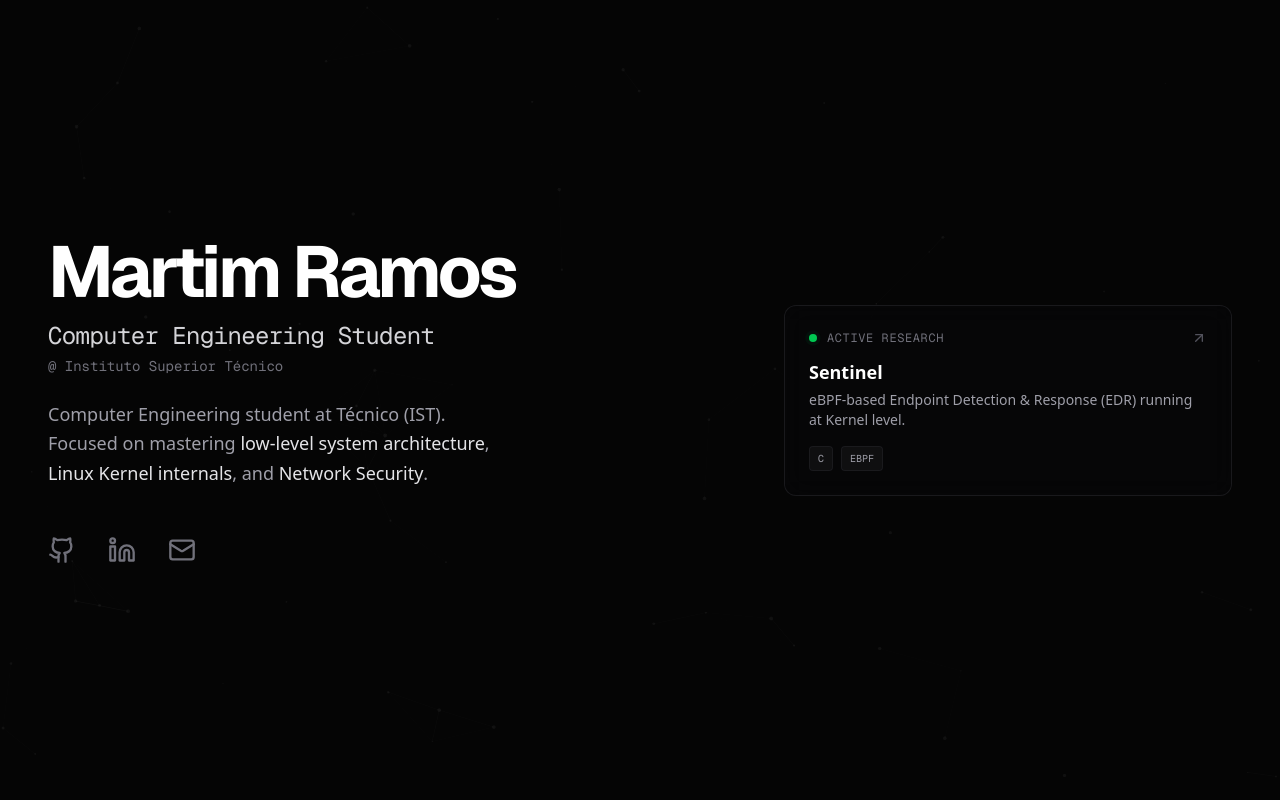
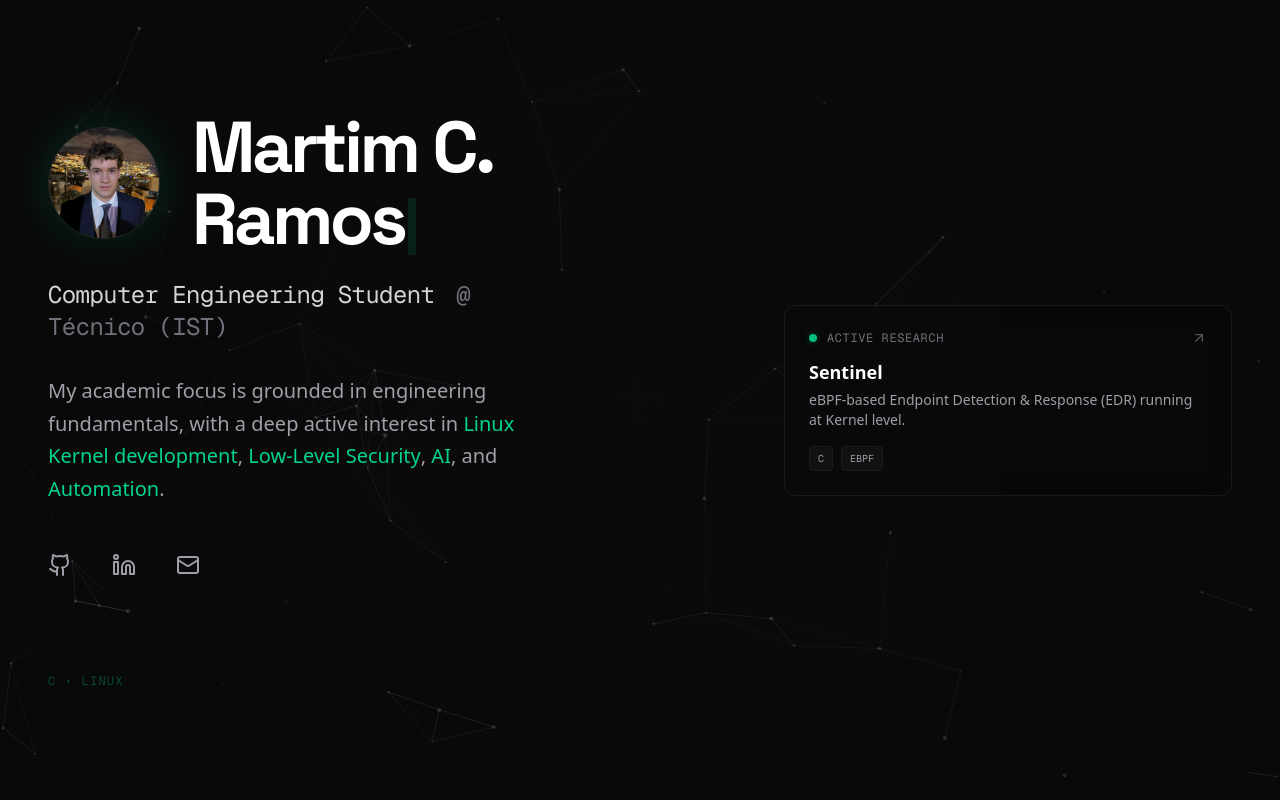
Before and after one commit to ramos-99/martimcr-portfolio, a Next.js app: page / in a window 1280 px wide. Built offline with nearby package versions, Linux system fonts and the light colour scheme.

Commit message:
feat(ui): apply visual overhaul and branding updates
- Switch typography to Space Grotesk for headings
- Implement Emerald Green accent color scheme
- Refine background with noise texture and gradients
- Update bio and content structure

```diff
--- a/app/globals.css
+++ b/app/globals.css
@@ -1,21 +1,30 @@
 @import "tailwindcss";
 
 @theme inline {
-  --color-background: #050505;
-  --color-foreground: #e5e5e5;
+  --color-background: #0a0a0a;
+  /* Neutral 950ish */
+  --color-foreground: #ededed;
   --font-sans: var(--font-geist-sans);
   --font-mono: var(--font-geist-mono);
+  --font-space: var(--font-space);
+
+  /* Carbon fiber pattern explanation: a dark radial gradient + a repeating diagonal mesh */
+  --image-carbon: radial-gradient(circle at center, transparent 0%, #000 100%), repeating-linear-gradient(45deg, rgba(255, 255, 255, 0.03) 0px, rgba(255, 255, 255, 0.03) 1px, transparent 1px, transparent 4px), repeating-linear-gradient(-45deg, rgba(255, 255, 255, 0.03) 0px, rgba(255, 255, 255, 0.03) 1px, transparent 1px, transparent 4px);
 }
 
 body {
-  background: var(--color-background);
+  background-color: var(--color-background);
   color: var(--color-foreground);
   font-family: var(--font-sans);
-  /* Default to Sans for professionalism */
   overflow: hidden;
 }
 
-/* Custom utilities if needed */
+/* Carbon texture utility */
+.bg-carbon {
+  background-image: var(--image-carbon);
+  background-size: 100% 100%, 12px 12px, 12px 12px;
+}
+
 .tag-pill {
   @apply px-3 py-1 rounded-full border border-zinc-800 text-xs text-zinc-400 font-mono tracking-wide transition-colors hover:border-zinc-700 hover:text-zinc-300;
 }
--- a/app/layout.tsx
+++ b/app/layout.tsx
@@ -1,5 +1,5 @@
 import type { Metadata } from "next";
-import { Geist, Geist_Mono } from "next/font/google";
+import { Geist, Geist_Mono, Space_Grotesk } from "next/font/google";
 import "./globals.css";
 
 const geistSans = Geist({
@@ -12,9 +12,17 @@ const geistMono = Geist_Mono({
   subsets: ["latin"],
 });
 
+const spaceGrotesk = Space_Grotesk({
+  variable: "--font-space",
+  subsets: ["latin"],
+});
+
 export const metadata: Metadata = {
   title: "Martim CR | Kernel & Security Engineer",
   description: "Kernel, Security, eBPF.",
+  icons: {
+    icon: "/icon.svg",
+  },
 };
 
 export default function RootLayout({
@@ -25,7 +33,7 @@ export default function RootLayout({
   return (
     <html lang="en">
       <body
-        className={`${geistSans.variable} ${geistMono.variable} antialiased bg-background text-foreground overflow-hidden font-sans`}
+        className={`${geistSans.variable} ${geistMono.variable} ${spaceGrotesk.variable} antialiased bg-background text-foreground overflow-hidden font-sans`}
       >
         {children}
       </body>
--- a/app/page.tsx
+++ b/app/page.tsx
@@ -3,10 +3,31 @@
 import KernelVisualizer from "@/components/KernelVisualizer";
 import { Github, Linkedin, Mail, ArrowUpRight } from "lucide-react";
 import { motion } from "framer-motion";
+import Image from "next/image";
+import { useEffect, useState } from "react";
 
 export default function Home() {
+  const [typedName, setTypedName] = useState("");
+  const name = "Martim C. Ramos";
+
+  useEffect(() => {
+    let index = 0;
+    const interval = setInterval(() => {
+      setTypedName((prev) => name.slice(0, index + 1));
+      index++;
+      if (index === name.length) clearInterval(interval);
+    }, 200); // Typing speed
+    return () => clearInterval(interval);
+  }, []);
+
   return (
-    <div className="relative flex min-h-screen w-screen flex-col overflow-hidden bg-[#050505] selection:bg-zinc-800 selection:text-white">
+    <div className="relative flex min-h-screen w-screen flex-col overflow-hidden bg-neutral-950 selection:bg-emerald-900/30 selection:text-emerald-200">
+      {/* Carbon Texture Overlay */}
+      <div className="absolute inset-0 z-0 opacity-20 pointer-events-none bg-carbon mix-blend-overlay"></div>
+
+      {/* Radial Gradient for Depth */}
+      <div className="absolute inset-0 z-0 bg-[radial-gradient(ellipse_at_top_left,_var(--tw-gradient-stops))] from-emerald-900/30 via-neutral-950/0 to-neutral-950/80 pointer-events-none"></div>
+
       {/* Background Visualizer */}
       <KernelVisualizer />
 
@@ -14,59 +35,88 @@ export default function Home() {
       <div className="relative z-10 flex h-full flex-grow flex-col lg:flex-row max-w-7xl mx-auto w-full px-6 lg:px-12 py-12 lg:py-0 pointer-events-none">
 
         {/* Left Column (Identity) - 40% on Desktop - MAIN FOCUS */}
-        <div className="flex flex-col justify-center lg:w-[40%] lg:h-screen space-y-8 pt-12 lg:pt-0 pointer-events-auto">
+        <div className="flex flex-col justify-center lg:w-[40%] lg:h-screen space-y-8 pt-12 lg:pt-0 pointer-events-auto relative">
           <motion.div
             initial={{ opacity: 0, y: 20 }}
             animate={{ opacity: 1, y: 0 }}
             transition={{ duration: 0.8, ease: "easeOut" }}
-            className="space-y-6"
+            className="space-y-8"
           >
-            <div className="space-y-3">
-              <h1 className="text-5xl sm:text-7xl font-bold tracking-tighter text-white font-sans">
-                Martim Ramos
-              </h1>
-              <div className="flex flex-col gap-1">
-                <h2 className="text-xl sm:text-2xl text-zinc-300 font-mono tracking-tight">
-                  Computer Engineering Student
-                </h2>
-                <span className="text-zinc-500 font-mono text-sm">
-                  @ Instituto Superior Técnico
-                </span>
+            {/* Identity Group */}
+            <div className="space-y-6">
+
+              {/* Avatar + Typewriter Name Row */}
+              <div className="flex items-center gap-8">
+                {/* Avatar (Bigger with Emerald Glow) */}
+                <div className="relative h-28 w-28 shrink-0">
+                  <div className="absolute inset-0 rounded-full bg-emerald-500/20 blur-xl"></div>
+                  <div className="relative h-full w-full overflow-hidden rounded-full border border-zinc-800 shadow-2xl">
+                    <Image
+                      src="/avatar.jpg"
+                      alt="Martim C. Ramos"
+                      fill
+                      className="object-cover"
+                      priority
+                    />
+                  </div>
+                </div>
+
+                {/* Typewriter Name (Bigger) */}
+                <h1 className="text-5xl sm:text-7xl font-bold tracking-tighter text-white font-[family-name:var(--font-space)] min-h-[1.1em]">
+                  {typedName}
+                  <motion.span
+                    animate={{ opacity: [0, 1, 0] }}
+                    transition={{ repeat: Infinity, duration: 0.8 }}
+                    className="ml-1 text-emerald-500 inline-block w-2 bg-emerald-500 h-[0.8em] align-middle"
+                  />
+                </h1>
               </div>
+
+              {/* Subtitle (Inline) */}
+              <h2 className="text-xl sm:text-2xl text-zinc-300 font-mono tracking-tight">
+                Computer Engineering Student <span className="text-zinc-500 ml-2">@ Técnico (IST)</span>
+              </h2>
             </div>
 
-            <p className="text-zinc-400 max-w-md text-lg leading-relaxed font-light">
-              Computer Engineering student at Técnico (IST). Focused on mastering <span className="text-zinc-200 font-medium">low-level system architecture</span>, <span className="text-zinc-200 font-medium">Linux Kernel internals</span>, and <span className="text-zinc-200 font-medium">Network Security</span>.
+            {/* Refined Bio - Professional with Emerald Accents */}
+            <p className="text-zinc-400 max-w-lg text-xl leading-relaxed font-light">
+              My academic focus is grounded in engineering fundamentals, with a deep active interest in <span className="text-emerald-400 font-medium">Linux Kernel development</span>, <span className="text-emerald-400 font-medium">Low-Level Security</span>, <span className="text-emerald-400 font-medium">AI</span>, and <span className="text-emerald-400 font-medium">Automation</span>.
             </p>
 
-            {/* Direct Access Links - Scaled Up */}
-            <div className="flex items-center gap-8 pt-6">
+            {/* Social Icons - Clean Row with Emerald Hover */}
+            <div className="flex items-center gap-10 pt-4">
               <a
-                href="https://github.com/martimcr"
+                href="https://github.com/ramos-99"
                 target="_blank"
                 rel="noopener noreferrer"
-                className="text-zinc-500 hover:text-white transition-all hover:scale-110"
+                className="text-zinc-400 hover:text-emerald-400 transition-all hover:scale-110"
                 aria-label="GitHub"
               >
-                <Github size={28} />
+                <Github size={24} />
               </a>
               <a
                 href="https://linkedin.com"
                 target="_blank"
                 rel="noopener noreferrer"
-                className="text-zinc-500 hover:text-white transition-all hover:scale-110"
+                className="text-zinc-400 hover:text-emerald-400 transition-all hover:scale-110"
                 aria-label="LinkedIn"
               >
-                <Linkedin size={28} />
+                <Linkedin size={24} />
               </a>
               <a
-                href="mailto:hello@martimcr.com"
-                className="text-zinc-500 hover:text-white transition-all hover:scale-110"
+                href="mailto:martimcr@gmail.com"
+                className="text-zinc-400 hover:text-emerald-400 transition-all hover:scale-110"
                 aria-label="Email"
               >
-                <Mail size={28} />
+                <Mail size={24} />
               </a>
             </div>
+
+            {/* Tech Stack Marquee - Static Bottom with Emerald Tint */}
+            <div className="pt-8 lg:pt-16 opacity-60 text-xs font-mono text-emerald-500/60 tracking-widest uppercase">
+              C • Linux
+            </div>
+
           </motion.div>
         </div>
 
@@ -80,26 +130,26 @@ export default function Home() {
             transition={{ duration: 0.8, delay: 0.2, ease: "easeOut" }}
             className="pointer-events-auto w-full max-w-md"
           >
-            <div className="group relative overflow-hidden rounded-xl border border-zinc-800/60 bg-zinc-950/40 p-6 backdrop-blur-md transition-all hover:border-zinc-700/80 hover:bg-zinc-900/60 cursor-pointer">
+            <div className="group relative overflow-hidden rounded-xl border border-zinc-800/60 bg-zinc-950/40 p-6 backdrop-blur-md transition-all hover:border-emerald-500/30 hover:bg-zinc-900/60 cursor-pointer">
               <div className="flex items-center justify-between mb-3">
                 <div className="flex items-center gap-2.5">
                   <span className="relative flex h-2 w-2">
-                    <span className="animate-ping absolute inline-flex h-full w-full rounded-full bg-green-400 opacity-75"></span>
-                    <span className="relative inline-flex rounded-full h-2 w-2 bg-green-500"></span>
+                    <span className="animate-ping absolute inline-flex h-full w-full rounded-full bg-emerald-400 opacity-75"></span>
+                    <span className="relative inline-flex rounded-full h-2 w-2 bg-emerald-500"></span>
                   </span>
-                  <span className="text-xs font-mono text-zinc-500 uppercase tracking-wider">Active Research</span>
+                  <span className="text-xs font-mono text-zinc-500 uppercase tracking-wider group-hover:text-emerald-400/80 transition-colors">Active Research</span>
                 </div>
-                <ArrowUpRight size={16} className="text-zinc-600 group-hover:text-white transition-colors" />
+                <ArrowUpRight size={16} className="text-zinc-600 group-hover:text-emerald-400 transition-colors" />
               </div>
 
-              <h3 className="text-lg font-bold text-white mb-1">Sentinel</h3>
+              <h3 className="text-lg font-bold text-white mb-1 group-hover:text-emerald-100 transition-colors">Sentinel</h3>
               <p className="text-sm text-zinc-400 mb-4 line-clamp-2">
                 eBPF-based Endpoint Detection & Response (EDR) running at Kernel level.
               </p>
 
               <div className="flex gap-2">
-                <span className="text-[10px] uppercase font-mono px-2 py-1 rounded bg-zinc-800/30 text-zinc-400 border border-zinc-800/50">C</span>
-                <span className="text-[10px] uppercase font-mono px-2 py-1 rounded bg-zinc-800/30 text-zinc-400 border border-zinc-800/50">eBPF</span>
+                <span className="text-[10px] uppercase font-mono px-2 py-1 rounded bg-zinc-800/30 text-zinc-400 border border-zinc-800/50 group-hover:border-emerald-500/20 group-hover:bg-emerald-500/10 group-hover:text-emerald-300 transition-all">C</span>
+                <span className="text-[10px] uppercase font-mono px-2 py-1 rounded bg-zinc-800/30 text-zinc-400 border border-zinc-800/50 group-hover:border-emerald-500/20 group-hover:bg-emerald-500/10 group-hover:text-emerald-300 transition-all">eBPF</span>
               </div>
             </div>
           </motion.div>
--- a/components/KernelVisualizer.tsx
+++ b/components/KernelVisualizer.tsx
@@ -25,7 +25,7 @@ export default function KernelVisualizer() {
 
         // Configuration
         const color = "229, 229, 229"; // #E5E5E5 in RGB
-        const baseOpacity = 0.05;
+        const baseOpacity = 0.15; // Increased from 0.05
 
         class Particle {
             x: number;
@@ -89,7 +89,7 @@ export default function KernelVisualizer() {
                         const opacity = (1 - distance / connectionDistance) * baseOpacity;
                         ctx.beginPath();
                         ctx.strokeStyle = `rgba(${color}, ${opacity})`;
-                        ctx.lineWidth = 0.5;
+                        ctx.lineWidth = 0.8; // Increased from 0.5
                         ctx.moveTo(particles[i].x, particles[i].y);
                         ctx.lineTo(particles[j].x, particles[j].y);
                         ctx.stroke();
```
Also changed, not shown: public/avatar.jpg (added), public/icon.svg (added).
